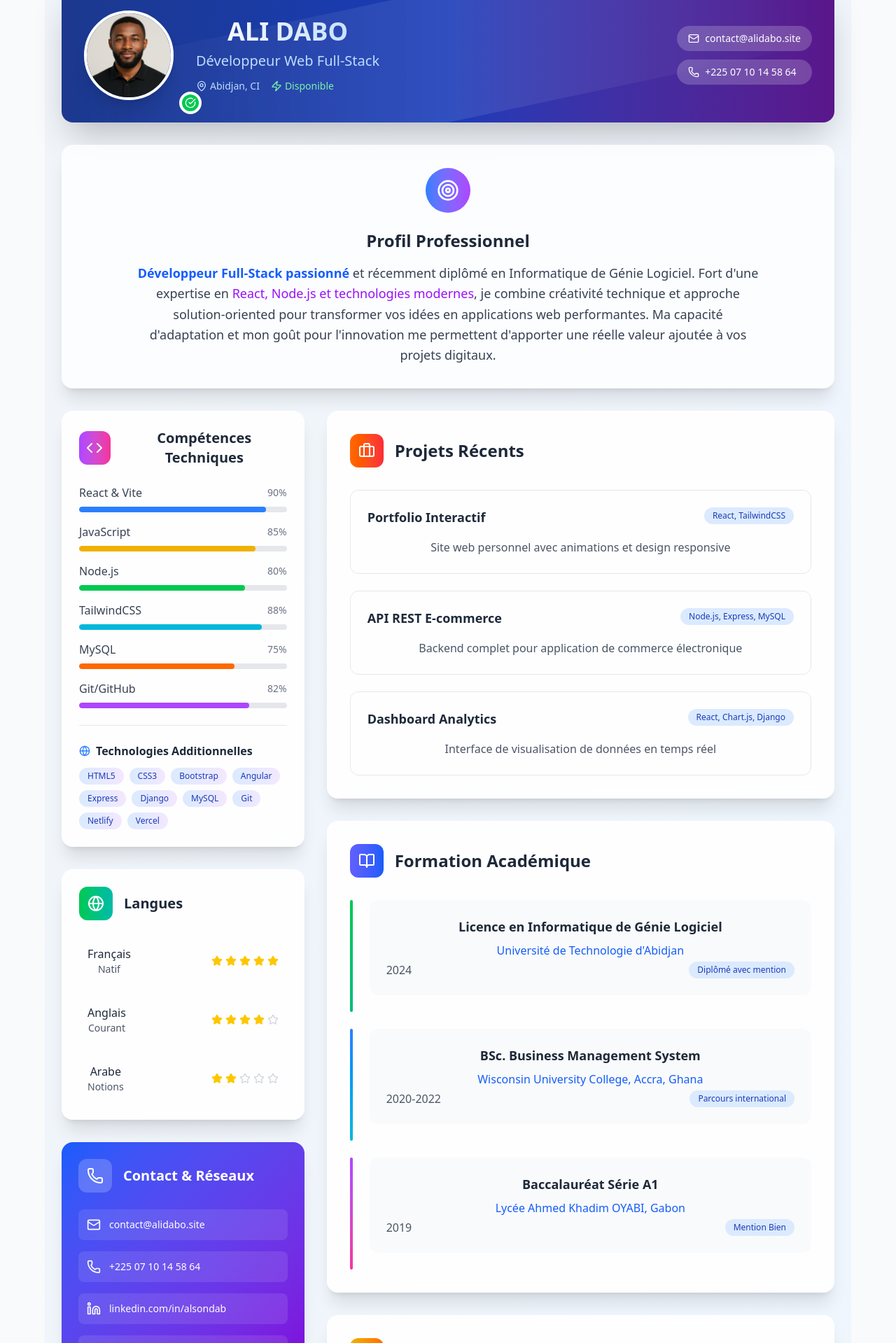
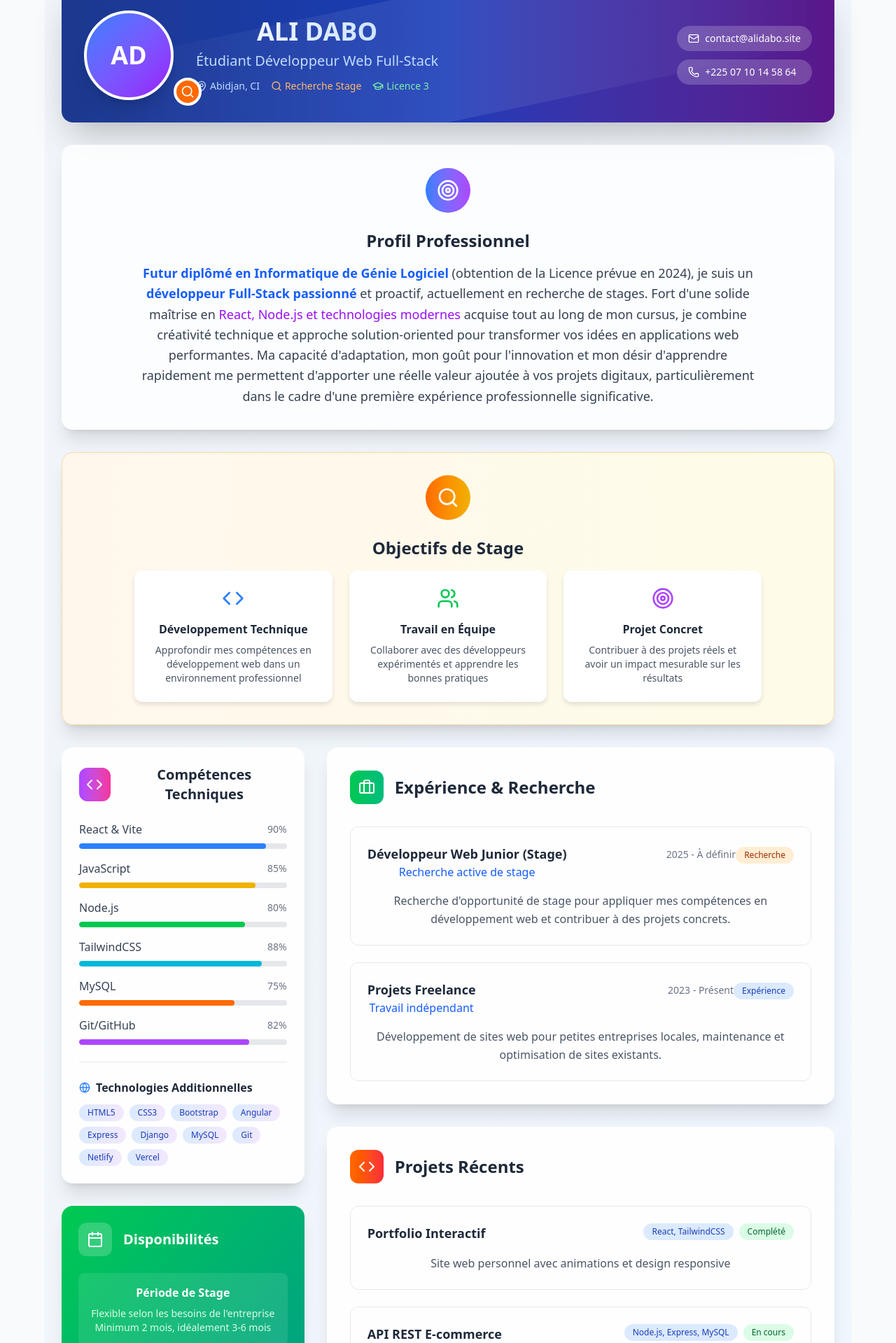
Before and after one commit to alsondab/Portfolio-in-React-with-Vite-js-and-tailwindcss, a React (Vite) app: page /my-cv in a window 1280 px wide. Shown: the part 41-1960 px from the top of the page at 70% size. Built offline with nearby package versions, Linux system fonts and the light colour scheme.

Commit message:
Add new sections and update components

```diff
--- a/src/Pages/CvPage.jsx
+++ b/src/Pages/CvPage.jsx
@@ -1,57 +1,12 @@
 import React, { useState, useEffect } from 'react';
-import { Phone, Mail, MapPin, Linkedin, Github, Download, Briefcase, Code, Star, Award, Globe, BookOpen, Zap, Users, Target, CheckCircle } from 'lucide-react';
+import { Phone, Mail, MapPin, Linkedin, Github, Briefcase, Code, Star, Award, Globe, BookOpen, Zap, Users, Target, CheckCircle, Calendar, GraduationCap, Search } from 'lucide-react';
 
 export default function CVPage() {
   const [isVisible, setIsVisible] = useState(false);
-  const [showDownloadModal, setShowDownloadModal] = useState(false);
 
   useEffect(() => {
     setIsVisible(true);
   }, []);
-
-  const handleDownload = (format) => {
-    const fileName = `CV_Ali_Dabo_2024.${format}`;
-
-    // Vérifier si les fichiers existent avant de télécharger
-    const checkFileExists = async (url) => {
-      try {
-        const response = await fetch(url, { method: 'HEAD' });
-        return response.ok;
-      } catch {
-        return false;
-      }
-    };
-
-    if (format === 'pdf') {
-      const pdfPath = '/cv/CV_Ali_Dabo.pdf';
-
-      checkFileExists(pdfPath).then(exists => {
-        if (exists) {
-          const link = document.createElement('a');
-          link.href = pdfPath;
-          link.download = fileName;
-          link.click();
-        } else {
-          alert('❌ Fichier PDF non trouvé!\n\nVeuillez:\n1. Créer le dossier public/cv/\n2. Y placer votre CV en PDF\n3. Le nommer "CV_Ali_Dabo.pdf"');
-        }
-      });
-    } else if (format === 'docx') {
-      const docxPath = '/cv/CV_Ali_Dabo.docx';
-
-      checkFileExists(docxPath).then(exists => {
-        if (exists) {
-          const link = document.createElement('a');
-          link.href = docxPath;
-          link.download = fileName;
-          link.click();
-        } else {
-          alert('❌ Fichier Word non trouvé!\n\nVeuillez:\n1. Créer le dossier public/cv/\n2. Y placer votre CV en Word\n3. Le nommer "CV_Ali_Dabo.docx"');
-        }
-      });
-    }
-
-    setShowDownloadModal(false);
-  };
 
   const skills = [
     { name: 'React & Vite', level: 90, color: 'bg-blue-500' },
@@ -66,101 +21,42 @@ export default function CVPage() {
     {
       title: 'Portfolio Interactif',
       tech: 'React, TailwindCSS',
-      description: 'Site web personnel avec animations et design responsive'
+      description: 'Site web personnel avec animations et design responsive',
+      status: 'Complété'
     },
     {
       title: 'API REST E-commerce',
       tech: 'Node.js, Express, MySQL',
-      description: 'Backend complet pour application de commerce électronique'
+      description: 'Backend complet pour application de commerce électronique',
+      status: 'En cours'
     },
     {
       title: 'Dashboard Analytics',
       tech: 'React, Chart.js, Django',
-      description: 'Interface de visualisation de données en temps réel'
+      description: 'Interface de visualisation de données en temps réel',
+      status: 'Projet académique'
+    }
+  ];
+
+  const experiences = [
+    {
+      title: 'Développeur Web Junior (Stage)',
+      company: 'Recherche active de stage',
+      period: '2025 - À définir',
+      description: 'Recherche d\'opportunité de stage pour appliquer mes compétences en développement web et contribuer à des projets concrets.',
+      type: 'stage'
+    },
+    {
+      title: 'Projets Freelance',
+      company: 'Travail indépendant',
+      period: '2023 - Présent',
+      description: 'Développement de sites web pour petites entreprises locales, maintenance et optimisation de sites existants.',
+      type: 'freelance'
     }
   ];
 
   return (
     <div className={`max-w-6xl mx-auto bg-gradient-to-br from-slate-100 to-blue-50 p-6 transition-all duration-1000 ${isVisible ? 'opacity-100 translate-y-0' : 'opacity-0 translate-y-10'}`}>
-
-      {/* Download Modal */}
-      {showDownloadModal && (
-        <div className="fixed inset-0 bg-black/50 backdrop-blur-sm z-50 flex items-center justify-center p-4">
-          <div className="bg-white rounded-2xl shadow-2xl max-w-md w-full transform transition-all duration-300 scale-100">
-            <div className="p-6">
-              <div className="text-center mb-6">
-                <div className="inline-flex items-center justify-center w-16 h-16 bg-gradient-to-r from-blue-500 to-purple-500 rounded-full mb-4">
-                  <Download className="w-8 h-8 text-white" />
-                </div>
-                <h3 className="text-xl font-bold text-gray-800 mb-2">Télécharger le CV</h3>
-                <p className="text-gray-600">Choisissez votre format préféré</p>
-              </div>
-
-              <div className="space-y-3 mb-6">
-                <button
-                  onClick={() => handleDownload('pdf')}
-                  className="w-full flex items-center justify-between p-4 border-2 border-red-200 rounded-xl hover:border-red-400 hover:bg-red-50 transition-all duration-200 group"
-                >
-                  <div className="flex items-center">
-                    <div className="w-10 h-10 bg-red-100 rounded-lg flex items-center justify-center mr-3 group-hover:bg-red-200 transition-colors">
-                      <svg className="w-5 h-5 text-red-600" fill="currentColor" viewBox="0 0 20 20">
-                        <path fillRule="evenodd" d="M4 4a2 2 0 012-2h4.586A2 2 0 0112 2.586L15.414 6A2 2 0 0116 7.414V16a2 2 0 01-2 2H6a2 2 0 01-2-2V4zm2 6a1 1 0 011-1h6a1 1 0 110 2H7a1 1 0 01-1-1zm1 3a1 1 0 100 2h6a1 1 0 100-2H7z" clipRule="evenodd"/>
-                      </svg>
-                    </div>
-                    <div className="text-left">
-                      <p className="font-semibold text-gray-800">PDF</p>
-                      <p className="text-sm text-gray-600">Format universel, idéal pour l'impression</p>
-                    </div>
-                  </div>
-                  <svg className="w-5 h-5 text-gray-400 group-hover:text-red-500 transition-colors" fill="none" stroke="currentColor" viewBox="0 0 24 24">
-                    <path strokeLinecap="round" strokeLinejoin="round" strokeWidth={2} d="M9 5l7 7-7 7"/>
-                  </svg>
-                </button>
-
-                <button
-                  onClick={() => handleDownload('docx')}
-                  className="w-full flex items-center justify-between p-4 border-2 border-blue-200 rounded-xl hover:border-blue-400 hover:bg-blue-50 transition-all duration-200 group"
-                >
-                  <div className="flex items-center">
-                    <div className="w-10 h-10 bg-blue-100 rounded-lg flex items-center justify-center mr-3 group-hover:bg-blue-200 transition-colors">
-                      <svg className="w-5 h-5 text-blue-600" fill="currentColor" viewBox="0 0 20 20">
-                        <path fillRule="evenodd" d="M4 4a2 2 0 012-2h4.586A2 2 0 0112 2.586L15.414 6A2 2 0 0116 7.414V16a2 2 0 01-2 2H6a2 2 0 01-2-2V4zm6 2a1 1 0 11-2 0 1 1 0 012 0zM7 8a1 1 0 000 2h6a1 1 0 100-2H7zm0 4a1 1 0 100 2h6a1 1 0 100-2H7z" clipRule="evenodd"/>
-                      </svg>
-                    </div>
-                    <div className="text-left">
-                      <p className="font-semibold text-gray-800">Word (DOCX)</p>
-                      <p className="text-sm text-gray-600">Format éditable, personnalisable</p>
-                    </div>
-                  </div>
-                  <svg className="w-5 h-5 text-gray-400 group-hover:text-blue-500 transition-colors" fill="none" stroke="currentColor" viewBox="0 0 24 24">
-                    <path strokeLinecap="round" strokeLinejoin="round" strokeWidth={2} d="M9 5l7 7-7 7"/>
-                  </svg>
-                </button>
-              </div>
-
-              <button
-                onClick={() => setShowDownloadModal(false)}
-                className="w-full py-3 px-4 border border-gray-300 rounded-xl text-gray-700 hover:bg-gray-50 transition-colors duration-200 font-medium"
-              >
-                Annuler
-              </button>
-            </div>
-          </div>
-        </div>
-      )}
-
-      {/* Floating Action Button */}
-      <div className="fixed bottom-8 right-8 z-40">
-        <button
-          onClick={() => setShowDownloadModal(true)}
-          className="group bg-gradient-to-r from-blue-600 to-purple-600 text-white p-4 rounded-full shadow-xl hover:shadow-2xl transform hover:scale-110 transition-all duration-300"
-        >
-          <Download className="w-6 h-6 group-hover:animate-pulse" />
-          <span className="absolute right-full mr-3 top-1/2 transform -translate-y-1/2 bg-gray-800 text-white px-3 py-1 rounded-lg text-sm opacity-0 group-hover:opacity-100 transition-opacity whitespace-nowrap">
-            Télécharger CV
-          </span>
-        </button>
-      </div>
 
       {/* Enhanced Header */}
       <div className="relative bg-gradient-to-r from-blue-900 via-blue-800 to-purple-900 rounded-2xl shadow-2xl hover:shadow-3xl transition-all duration-500 p-8 mb-8 overflow-hidden">
@@ -172,26 +68,30 @@ export default function CVPage() {
         <div className="relative flex flex-col md:flex-row items-center justify-between">
           <div className="flex items-center mb-6 md:mb-0">
             <div className="relative">
-              <div className="w-32 h-32 rounded-full overflow-hidden border-4 border-white shadow-xl mr-8 transform hover:scale-105 transition-transform duration-300">
-                <img src="/public/portfolioProfil.png" alt="Ali Dabo" className="w-full h-full object-cover" />
+              <div className="w-32 h-32 rounded-full overflow-hidden border-4 border-white shadow-xl mr-8 transform hover:scale-105 transition-transform duration-300 bg-gradient-to-br from-blue-500 to-purple-600 flex items-center justify-center">
+                <span className="text-4xl font-bold text-white">AD</span>
               </div>
-              <div className="absolute -bottom-5 -right-2 bg-green-500 w-8 h-8 rounded-full border-4 border-white flex items-center justify-center">
-                <CheckCircle className="w-4 h-4 text-white" />
+              <div className="absolute -bottom-2 -right-2 bg-orange-500 w-10 h-10 rounded-full border-4 border-white flex items-center justify-center">
+                <Search className="w-5 h-5 text-white" />
               </div>
             </div>
             <div className="text-white">
               <h1 className="text-4xl font-bold mb-2 bg-gradient-to-r from-white to-blue-200 bg-clip-text text-transparent">
                 ALI DABO
               </h1>
-              <p className="text-xl text-blue-200 mb-3">Développeur Web Full-Stack</p>
+              <p className="text-xl text-blue-200 mb-3">Étudiant Développeur Web Full-Stack</p>
               <div className="flex items-center space-x-4">
                 <div className="flex items-center text-blue-200">
                   <MapPin className="w-4 h-4 mr-1" />
                   <span className="text-sm">Abidjan, CI</span>
                 </div>
+                <div className="flex items-center text-orange-300">
+                  <Search className="w-4 h-4 mr-1" />
+                  <span className="text-sm">Recherche Stage</span>
+                </div>
                 <div className="flex items-center text-green-300">
-                  <Zap className="w-4 h-4 mr-1" />
-                  <span className="text-sm">Disponible</span>
+                  <GraduationCap className="w-4 h-4 mr-1" />
+                  <span className="text-sm">Licence 3</span>
                 </div>
               </div>
             </div>
@@ -218,12 +118,41 @@ export default function CVPage() {
             <Target className="w-8 h-8 text-white" />
           </div>
           <h2 className="text-2xl font-bold text-gray-800 mb-4">Profil Professionnel</h2>
-          <p className="text-gray-700 text-lg leading-relaxed max-w-4xl mx-auto">
-            <span className="font-semibold text-blue-600">Développeur Full-Stack passionné</span> et récemment diplômé en Informatique de Génie Logiciel.
-            Fort d'une expertise en <span className="font-medium text-purple-600">React, Node.js et technologies modernes</span>,
+           <p className="text-gray-700 text-lg leading-relaxed max-w-4xl mx-auto">
+            <span className="font-semibold text-blue-600">Futur diplômé en Informatique de Génie Logiciel</span> (obtention de la Licence prévue en 2024),
+            je suis un <span className="font-semibold text-blue-600">développeur Full-Stack passionné</span> et proactif, actuellement en recherche de stages.
+            Fort d'une solide maîtrise en <span className="font-medium text-purple-600">React, Node.js et technologies modernes</span> acquise tout au long de mon cursus,
             je combine créativité technique et approche solution-oriented pour transformer vos idées en applications web performantes.
-            Ma capacité d'adaptation et mon goût pour l'innovation me permettent d'apporter une réelle valeur ajoutée à vos projets digitaux.
+            Ma capacité d'adaptation, mon goût pour l'innovation et mon désir d'apprendre rapidement me permettent d'apporter une réelle valeur ajoutée à vos projets digitaux,
+            particulièrement dans le cadre d'une première expérience professionnelle significative.
           </p>
+        </div>
+      </div>
+
+      {/* Objectifs de Stage */}
+      <div className="bg-gradient-to-r from-orange-50 to-yellow-50 rounded-2xl shadow-xl p-8 mb-8 border border-orange-200">
+        <div className="text-center">
+          <div className="inline-flex items-center justify-center w-16 h-16 bg-gradient-to-r from-orange-500 to-yellow-500 rounded-full mb-6">
+            <Search className="w-8 h-8 text-white" />
+          </div>
+          <h2 className="text-2xl font-bold text-gray-800 mb-4">Objectifs de Stage</h2>
+          <div className="grid md:grid-cols-3 gap-6 max-w-4xl mx-auto">
+            <div className="bg-white rounded-xl p-6 shadow-md">
+              <Code className="w-8 h-8 text-blue-500 mx-auto mb-4" />
+              <h3 className="font-semibold text-gray-800 mb-2">Développement Technique</h3>
+              <p className="text-gray-600 text-sm">Approfondir mes compétences en développement web dans un environnement professionnel</p>
+            </div>
+            <div className="bg-white rounded-xl p-6 shadow-md">
+              <Users className="w-8 h-8 text-green-500 mx-auto mb-4" />
+              <h3 className="font-semibold text-gray-800 mb-2">Travail en Équipe</h3>
+              <p className="text-gray-600 text-sm">Collaborer avec des développeurs expérimentés et apprendre les bonnes pratiques</p>
+            </div>
+            <div className="bg-white rounded-xl p-6 shadow-md">
+              <Target className="w-8 h-8 text-purple-500 mx-auto mb-4" />
+              <h3 className="font-semibold text-gray-800 mb-2">Projet Concret</h3>
+              <p className="text-gray-600 text-sm">Contribuer à des projets réels et avoir un impact mesurable sur les résultats</p>
+            </div>
+          </div>
         </div>
       </div>
 
@@ -274,10 +203,37 @@ export default function CVPage() {
             </div>
           </div>
 
+          {/* Disponibilités */}
+          <div className="bg-gradient-to-br from-green-500 to-teal-600 rounded-2xl shadow-xl p-6 text-white">
+            <div className="flex items-center mb-6">
+              <div className="w-12 h-12 bg-white/20 backdrop-blur-sm rounded-xl flex items-center justify-center mr-4">
+                <Calendar className="w-6 h-6 text-white" />
+              </div>
+              <h2 className="text-xl font-bold">Disponibilités</h2>
+            </div>
+
+            <div className="space-y-4">
+              <div className="bg-white/10 backdrop-blur-sm rounded-lg p-4">
+                <h3 className="font-semibold mb-2">Période de Stage</h3>
+                <p className="text-sm text-green-100">Flexible selon les besoins de l'entreprise</p>
+                <p className="text-sm text-green-100">Minimum 2 mois, idéalement 3-6 mois</p>
+              </div>
+              <div className="bg-white/10 backdrop-blur-sm rounded-lg p-4">
+                <h3 className="font-semibold mb-2">Modalités</h3>
+                <p className="text-sm text-green-100">Temps plein ou temps partiel</p>
+                <p className="text-sm text-green-100">Présentiel, distanciel ou hybride</p>
+              </div>
+              <div className="bg-white/10 backdrop-blur-sm rounded-lg p-4">
+                <h3 className="font-semibold mb-2">Début Souhaité</h3>
+                <p className="text-sm text-green-100">Dès que possible</p>
+              </div>
+            </div>
+          </div>
+
           {/* Enhanced Languages */}
           <div className="bg-white/90 backdrop-blur-sm rounded-2xl shadow-xl p-6 border border-white/20">
             <div className="flex items-center mb-6">
-              <div className="w-12 h-12 bg-gradient-to-r from-green-500 to-teal-500 rounded-xl flex items-center justify-center mr-4">
+              <div className="w-12 h-12 bg-gradient-to-r from-indigo-500 to-blue-600 rounded-xl flex items-center justify-center mr-4">
                 <Globe className="w-6 h-6 text-white" />
               </div>
               <h2 className="text-xl font-bold text-gray-800">Langues</h2>
@@ -333,11 +289,43 @@ export default function CVPage() {
         {/* Right Column - Enhanced */}
         <div className="lg:col-span-2 space-y-8">
 
+          {/* Experience Section */}
+          <div className="bg-white/90 backdrop-blur-sm rounded-2xl shadow-xl p-8 border border-white/20">
+            <div className="flex items-center mb-8">
+              <div className="w-12 h-12 bg-gradient-to-r from-green-500 to-emerald-500 rounded-xl flex items-center justify-center mr-4">
+                <Briefcase className="w-6 h-6 text-white" />
+              </div>
+              <h2 className="text-2xl font-bold text-gray-800">Expérience & Recherche</h2>
+            </div>
+
+            <div className="space-y-6">
+              {experiences.map((exp, index) => (
+                <div key={index} className="border border-gray-200 rounded-xl p-6 hover:shadow-lg hover:border-blue-300 transition-all duration-300">
+                  <div className="flex items-start justify-between mb-4">
+                    <div>
+                      <h3 className="text-lg font-semibold text-gray-800">{exp.title}</h3>
+                      <p className="text-blue-600 font-medium">{exp.company}</p>
+                    </div>
+                    <div className="text-right">
+                      <span className="text-sm text-gray-500">{exp.period}</span>
+                      <div className={`inline-block px-3 py-1 rounded-full text-xs mt-1 ${
+                        exp.type === 'stage' ? 'bg-orange-100 text-orange-800' : 'bg-blue-100 text-blue-800'
+                      }`}>
+                        {exp.type === 'stage' ? 'Recherche' : 'Expérience'}
+                      </div>
+                    </div>
+                  </div>
+                  <p className="text-gray-600 leading-relaxed">{exp.description}</p>
+                </div>
+              ))}
+            </div>
+          </div>
+
           {/* Projects Section */}
           <div className="bg-white/90 backdrop-blur-sm rounded-2xl shadow-xl p-8 border border-white/20">
             <div className="flex items-center mb-8">
               <div className="w-12 h-12 bg-gradient-to-r from-orange-500 to-red-500 rounded-xl flex items-center justify-center mr-4">
-                <Briefcase className="w-6 h-6 text-white" />
+                <Code className="w-6 h-6 text-white" />
               </div>
               <h2 className="text-2xl font-bold text-gray-800">Projets Récents</h2>
             </div>
@@ -349,9 +337,14 @@ export default function CVPage() {
                     <h3 className="text-lg font-semibold text-gray-800 group-hover:text-blue-600 transition-colors">
                       {project.title}
                     </h3>
-                    <span className="px-3 py-1 bg-blue-100 text-blue-800 text-xs rounded-full">
-                      {project.tech}
-                    </span>
+                    <div className="flex space-x-2">
+                      <span className="px-3 py-1 bg-blue-100 text-blue-800 text-xs rounded-full">
+                        {project.tech}
+                      </span>
+                      <span className="px-3 py-1 bg-green-100 text-green-800 text-xs rounded-full">
+                        {project.status}
+                      </span>
+                    </div>
                   </div>
                   <p className="text-gray-600 leading-relaxed">{project.description}</p>
                 </div>
@@ -373,16 +366,17 @@ export default function CVPage() {
                 {
                   degree: 'Licence en Informatique de Génie Logiciel',
                   school: 'Université de Technologie d\'Abidjan',
-                  year: '2024',
-                  status: 'Diplômé avec mention',
-                  color: 'from-green-500 to-emerald-500'
+                  year: '2022-2025',
+                  status: 'En cours - Licence 3',
+                  color: 'from-blue-500 to-cyan-500',
+                  current: true
                 },
                 {
                   degree: 'BSc. Business Management System',
                   school: 'Wisconsin University College, Accra, Ghana',
                   year: '2020-2022',
-                  status: 'Parcours international',
-                  color: 'from-blue-500 to-cyan-500'
+                  status: 'Diplômé',
+                  color: 'from-green-500 to-emerald-500'
                 },
                 {
                   degree: 'Baccalauréat Série A1',
@@ -396,12 +390,19 @@ export default function CVPage() {
                   <div className="flex">
                     <div className={`w-1 bg-gradient-to-b ${education.color} rounded-full mr-6`}></div>
                     <div className="flex-1 pb-6">
-                      <div className="bg-gray-50 rounded-xl p-6 hover:shadow-md transition-shadow">
-                        <h3 className="text-lg font-semibold text-gray-800 mb-2">{education.degree}</h3>
+                      <div className={`${education.current ? 'bg-blue-50 border-2 border-blue-200' : 'bg-gray-50'} rounded-xl p-6 hover:shadow-md transition-shadow`}>
+                        <div className="flex items-start justify-between mb-2">
+                          <h3 className="text-lg font-semibold text-gray-800">{education.degree}</h3>
+                          {education.current && (
+                            <span className="px-3 py-1 bg-blue-500 text-white text-xs rounded-full animate-pulse">
+                              En cours
+                            </span>
+                          )}
+                        </div>
                         <p className="text-blue-600 font-medium mb-1">{education.school}</p>
                         <div className="flex items-center justify-between">
                           <span className="text-gray-600">{education.year}</span>
-                          <span className="px-3 py-1 bg-blue-100 text-blue-800 text-xs rounded-full">
+                          <span className={`px-3 py-1 ${education.current ? 'bg-blue-100 text-blue-800' : 'bg-gray-100 text-gray-800'} text-xs rounded-full`}>
                             {education.status}
                           </span>
                         </div>
@@ -477,8 +478,10 @@ export default function CVPage() {
                 <Users className="w-8 h-8 text-white" />
               </div>
 
-              <h2 className="text-2xl font-bold text-gray-800 mb-4">Références Professionnelles</h2>
-              <p className="text-gray-600 mb-8 text-lg">Recommandations et témoignages disponibles sur demande</p>
+              <h2 className="text-2xl font-bold text-gray-800 mb-4">Références & Portfolio</h2>
+              <p className="text-gray-600 mb-8 text-lg">Projets et recommandations disponibles en ligne</p>
+
+              <div className="flex flex-col sm:flex-row gap-4 justify-center">
 
               <button
                 onClick={() => window.open("https://www.linkedin.com/in/alsondab", "_blank")}
@@ -497,6 +500,7 @@ export default function CVPage() {
               <div className="mt-8 flex items-center justify-center gap-2 text-sm text-gray-500">
                 <CheckCircle className="w-4 h-4 text-green-500" />
                 <span>Profil vérifié • Références disponibles</span>
+              </div>
               </div>
             </div>
           </div>
```
